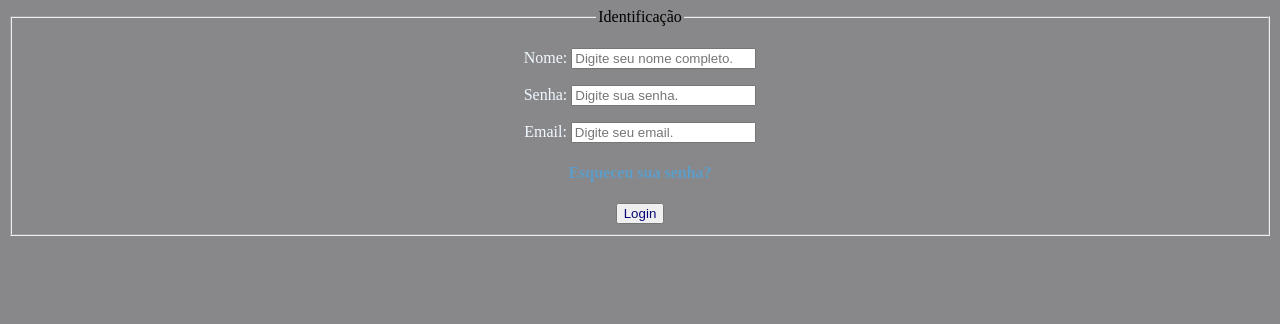
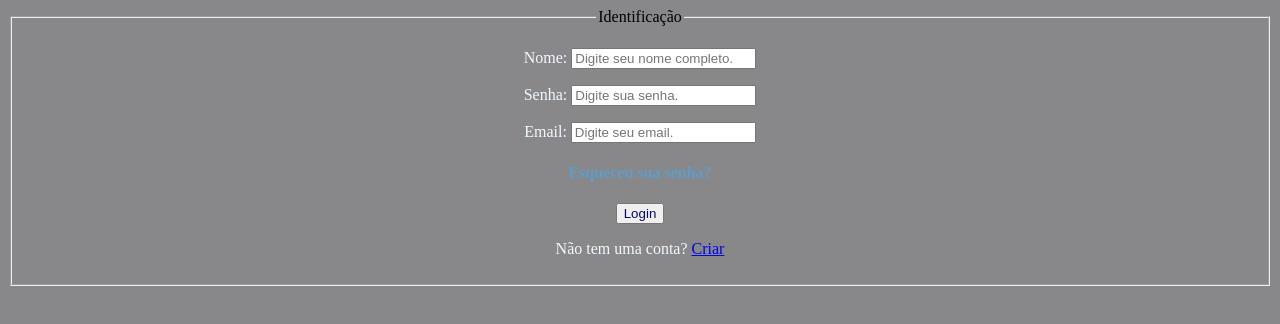
Before and after one commit to rafavitoria/Login, a plain HTML site: page index.html in a window 1280 px wide. Drawn offline with Linux system fonts and the light colour scheme.

Commit message:
Criar conta

```diff
--- a/index.html
+++ b/index.html
@@ -38,6 +38,9 @@
    </p>
    <h4>Esqueceu sua senha?</h4>
    <button>Login</button>
+   <p>
+    Não tem uma conta? <a href="Criar.html">Criar</a>
+   </p>
 </fieldset>
 
 </body>
```
Also changed, not shown: Criar.html (added, +11 -0 lines).
